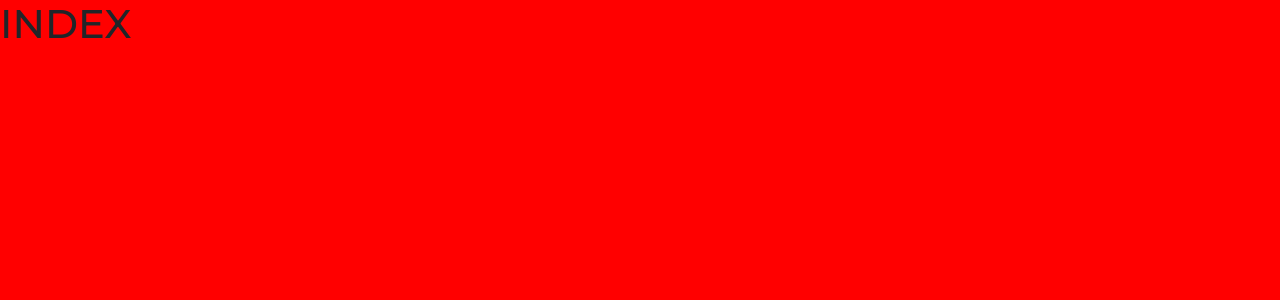
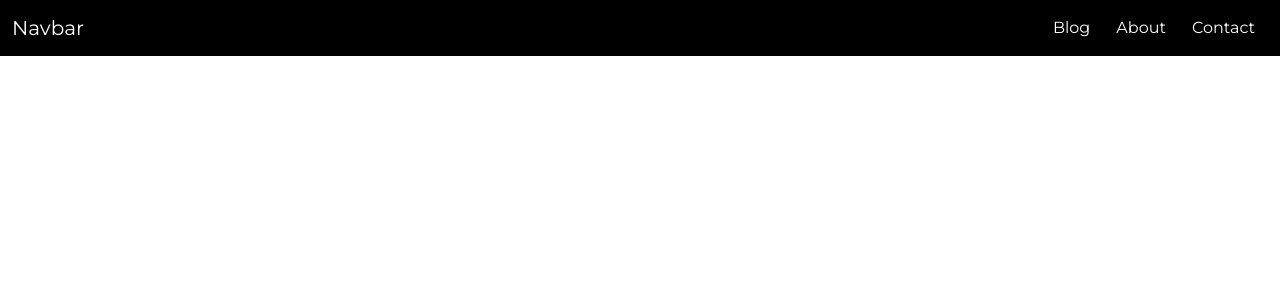
Before and after one commit to TISWHORDweb/blog, a PHP site: page / in a window 1280 px wide. Shown: the top 300 px of the page. Run offline with PHP 8.4, Linux system fonts and the light colour scheme.

Commit message:
Navbar design

```diff
--- a/index.php
+++ b/index.php
@@ -1,5 +1,6 @@
 <!DOCTYPE html>
 <html lang="en">
+
 <head>
     <meta charset="UTF-8">
     <meta http-equiv="X-UA-Compatible" content="IE=edge">
@@ -8,9 +9,32 @@
     <link rel="stylesheet" href="style.css">
     <link href="https://cdn.jsdelivr.net/npm/bootstrap@5.3.0-alpha1/dist/css/bootstrap.min.css" rel="stylesheet" integrity="sha384-GLhlTQ8iRABdZLl6O3oVMWSktQOp6b7In1Zl3/Jr59b6EGGoI1aFkw7cmDA6j6gD" crossorigin="anonymous">
 </head>
+
 <body>
-    <h1>INDEX</h1>
+    <div class="">
+        <div class="">
+            <nav class="navbar navbar-expand-lg ">
+                <div class="container-fluid">
+                    <a class="navbar-brand text-white" href="#">Navbar</a>
+                    <button class="navbar-toggler" type="button" data-bs-toggle="collapse" data-bs-target="#navbarSupportedContent" aria-controls="navbarSupportedContent" aria-expanded="false" aria-label="Toggle navigation">
+                        <span class="navbar-toggler-icon"></span>
+                    </button>
+                    <div class="collapse navbar-collapse" id="navbarSupportedContent">
+                        <ul class="navbar-nav me-auto mb-2 mb-lg-0">
+
+                        </ul>
+                        <ul class="item">
+                            <li>Blog</li>
+                            <li>About</li>
+                            <li>Contact</li>
+                        </ul>
+                    </div>
+                </div>
+            </nav>
+        </div>
+    </div>
 
     <script src="https://cdn.jsdelivr.net/npm/bootstrap@5.3.0-alpha1/dist/js/bootstrap.bundle.min.js" integrity="sha384-w76AqPfDkMBDXo30jS1Sgez6pr3x5MlQ1ZAGC+nuZB+EYdgRZgiwxhTBTkF7CXvN" crossorigin="anonymous"></script>
 </body>
+
 </html>
--- a/style.css
+++ b/style.css
@@ -5,6 +5,39 @@
           box-sizing: border-box;
   margin: 0;
   padding: 0;
-  background: red;
+}
+
+.navbar {
+  background-color: #000;
+  color: white;
+}
+
+.navbar .item {
+  display: -webkit-box;
+  display: -ms-flexbox;
+  display: flex;
+  -webkit-box-align: center;
+      -ms-flex-align: center;
+          align-items: center;
+  margin: 0;
+  padding: 0;
+}
+
+.navbar .item li {
+  list-style: none;
+  margin: 0 13px;
+  cursor: pointer;
+}
+
+@media only screen and (max-width: 990px) {
+  .navbar .item {
+    display: -webkit-box;
+    display: -ms-flexbox;
+    display: flex;
+    -webkit-box-orient: vertical !important;
+    -webkit-box-direction: normal !important;
+        -ms-flex-direction: column !important;
+            flex-direction: column !important;
+  }
 }
 /*# sourceMappingURL=style.css.map */
--- a/style.scss
+++ b/style.scss
@@ -6,5 +6,29 @@
     box-sizing: border-box;
     margin: 0;
     padding: 0;
-    background: red;
 }
+.navbar{
+    background-color: #000;
+    color: white;
+    .item{
+        display: flex;
+        align-items: center;
+        margin: 0;
+        padding: 0;
+        li{
+            list-style: none;
+            margin: 0 13px;
+            cursor: pointer;
+        }
+    }
+}
+
+
+@media only screen and (max-width: 990px) {
+    .navbar{
+        .item{
+            display: flex;
+            flex-direction: column !important;
+        }
+    }
+  }
```
Also changed, not shown: 1 other file.
